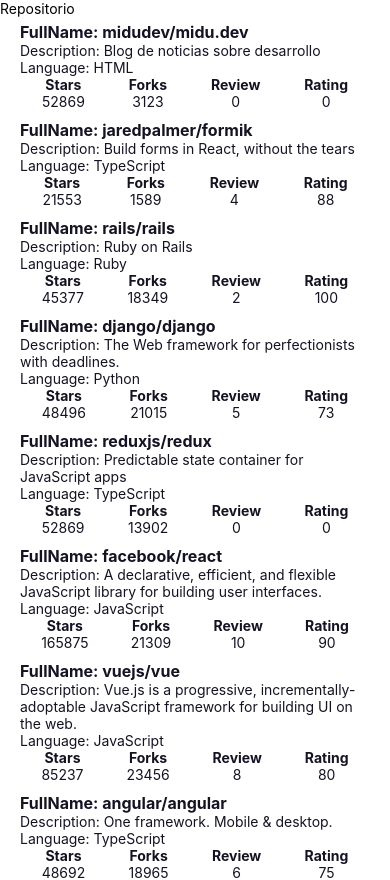
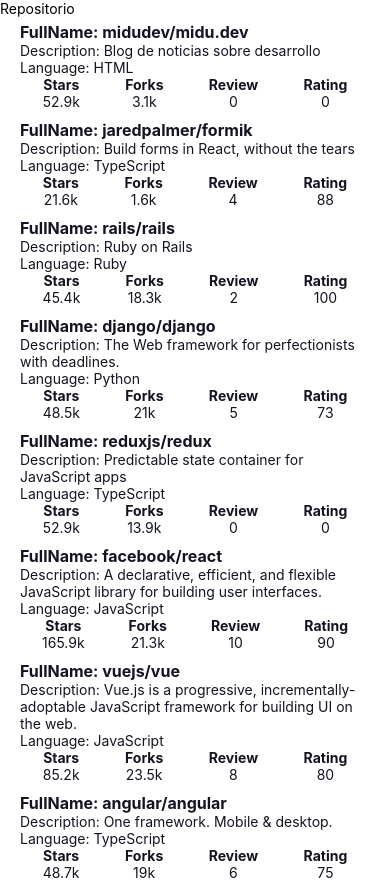
Before and after one commit to soyluisarrieta/react-native, a React Native app: screen / in a window 390 px wide. Shown: the top 880 px of the page. Built offline with nearby package versions, Linux system fonts and the light colour scheme.

Commit message:
Create a parser thousands function

```diff
--- a/src/components/RepositoryItem.jsx
+++ b/src/components/RepositoryItem.jsx
@@ -1,24 +1,30 @@
 import { StyleSheet, View } from 'react-native'
 import StyledText from './StyledText'
+
+function parseThousands (value) {
+  return value >= 1000
+    ? `${Math.round(value / 100) / 10}k`
+    : String(value)
+}
 
 function RepositoryStats ({ stargazersCount, forksCount, reviewCount, ratingAverage }) {
   return (
     <View style={{ flexDirection: 'row', justifyContent: 'space-around' }}>
       <View>
         <StyledText align='center' fontWeight='bold'>Stars</StyledText>
-        <StyledText align='center'>{stargazersCount}</StyledText>
+        <StyledText align='center'>{parseThousands(stargazersCount)}</StyledText>
       </View>
       <View>
         <StyledText align='center' fontWeight='bold'>Forks</StyledText>
-        <StyledText align='center'>{forksCount}</StyledText>
+        <StyledText align='center'>{parseThousands(forksCount)}</StyledText>
       </View>
       <View>
         <StyledText align='center' fontWeight='bold'>Review</StyledText>
-        <StyledText align='center'>{reviewCount}</StyledText>
+        <StyledText align='center'>{parseThousands(reviewCount)}</StyledText>
       </View>
       <View>
         <StyledText align='center' fontWeight='bold'>Rating</StyledText>
-        <StyledText align='center'>{ratingAverage}</StyledText>
+        <StyledText align='center'>{parseThousands(ratingAverage)}</StyledText>
       </View>
     </View>
   )
```
